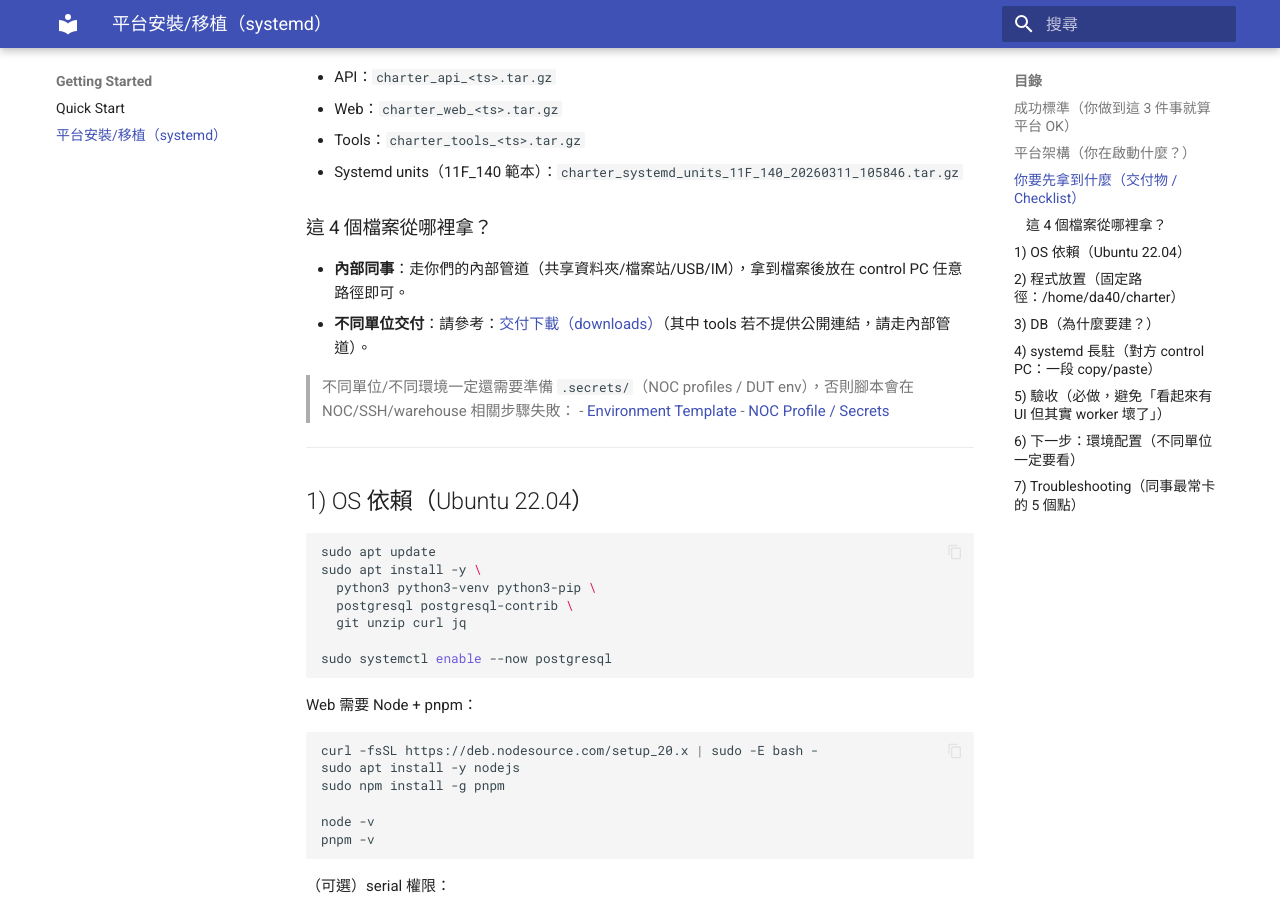
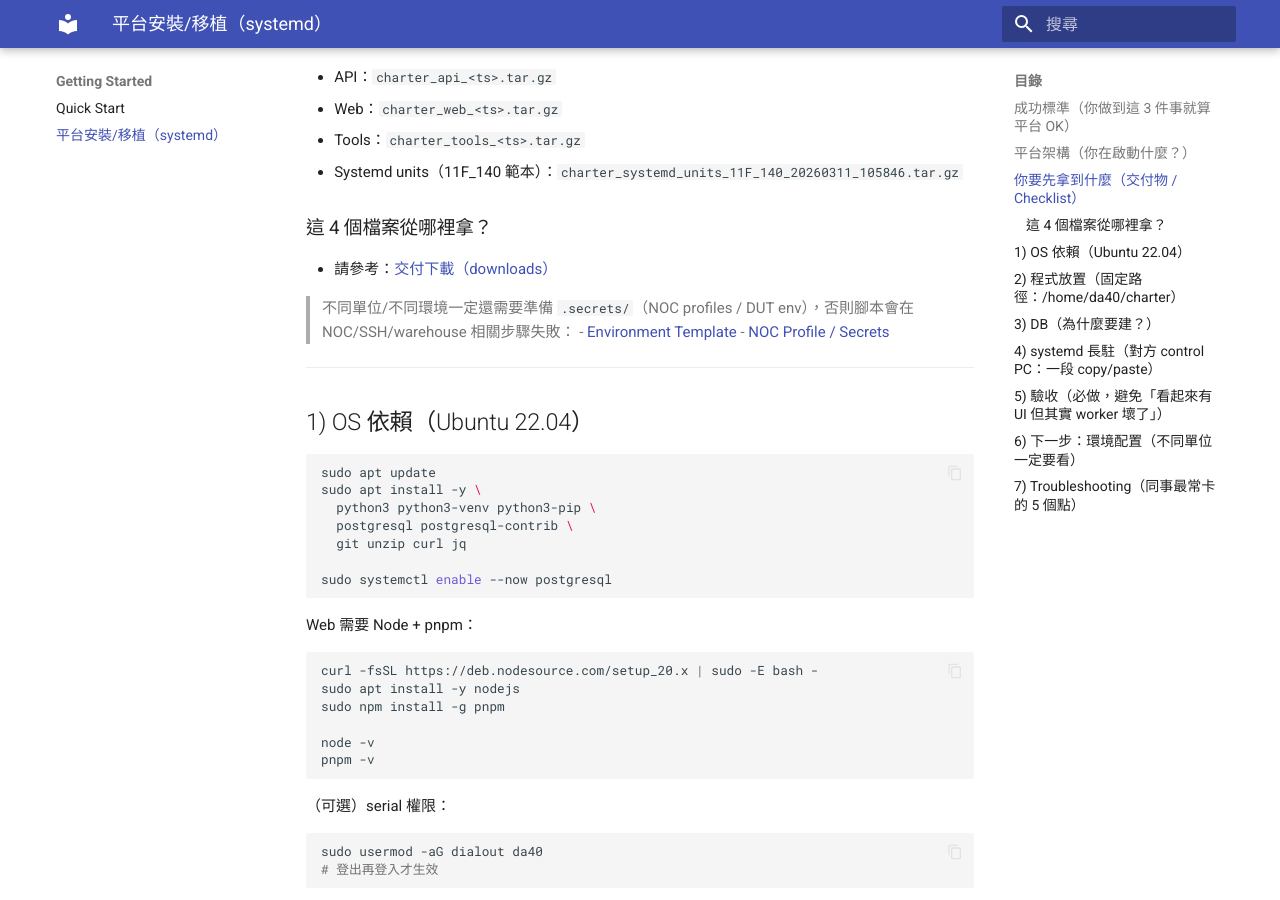
Before and after one commit to askeywifisit-ui/charter_project, an MkDocs documentation site: the page built from docs/charter_site/docs/getting_started/platform_install.md, in a window 1280 px wide and 900 px high, scrolled down 1349 px. Built offline with MkDocs 1.6.1 and Material for MkDocs 9.7.7, drawn with Linux system fonts in a browser that asks for light colours; comment, search, counter and statistics services are not loaded.

Commit message:
Docs: simplify package source section to point to handoff downloads

```diff
--- a/docs/charter_site/docs/getting_started/platform_install.md
+++ b/docs/charter_site/docs/getting_started/platform_install.md
@@ -51,8 +51,7 @@ curl -fsSL http://127.0.0.1:5173/api/runs/worker/status | python3 -m json.tool
 
 ### 這 4 個檔案從哪裡拿？
 
-- **內部同事**：走你們的內部管道（共享資料夾/檔案站/USB/IM），拿到檔案後放在 control PC 任意路徑即可。
-- **不同單位交付**：請參考：[交付下載（downloads）](../handoff/downloads.md)（其中 tools 若不提供公開連結，請走內部管道）。
+- 請參考：[交付下載（downloads）](../handoff/downloads.md)
 
 > 不同單位/不同環境一定還需要準備 `.secrets/`（NOC profiles / DUT env），否則腳本會在 NOC/SSH/warehouse 相關步驟失敗：
 > - [Environment Template](../environment_template.md)
```
